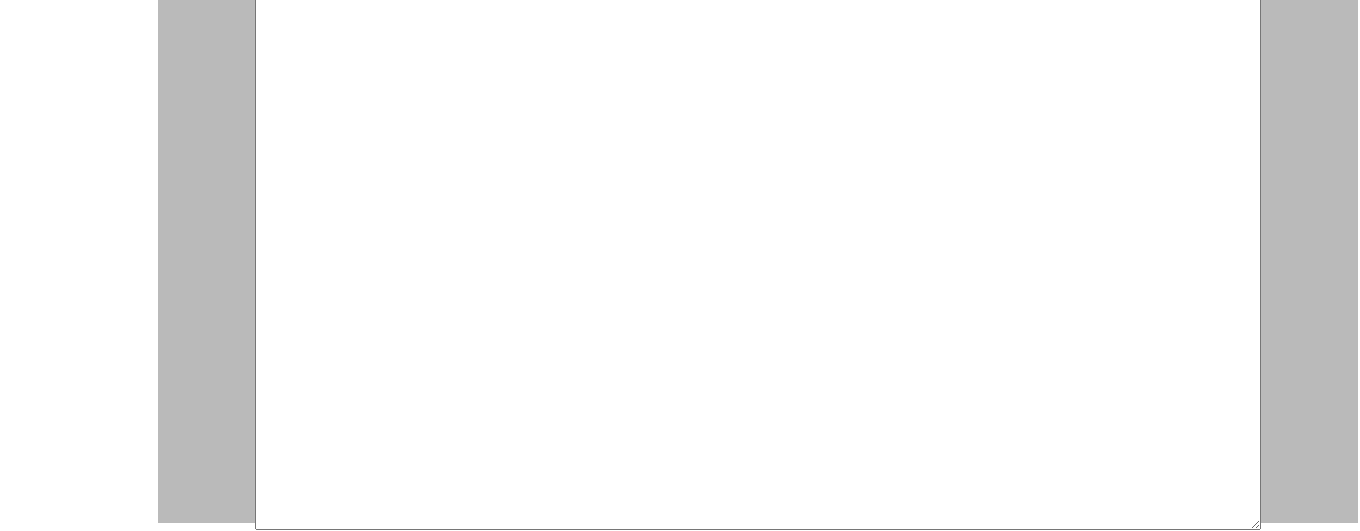
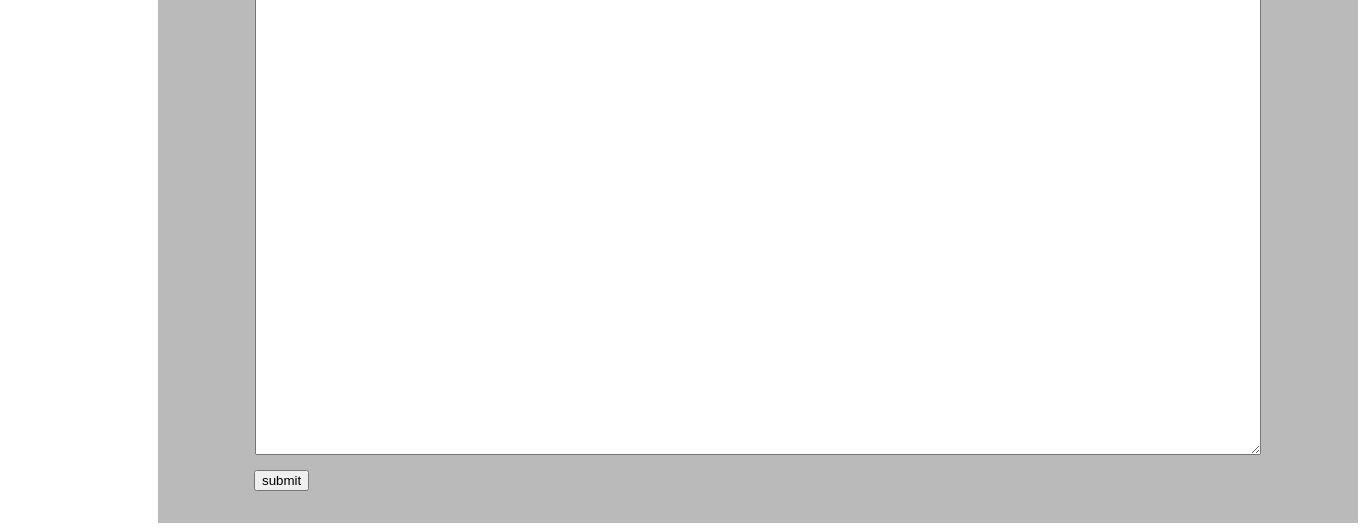
Before and after one commit to horizoncollege/project-2-verdieping-scrum-codeverse, a PHP site: page /edit.php in a window 1360 px wide. Shown: the part 577-1108 px from the top of the page. Run offline with PHP 8.4, Linux system fonts and the light colour scheme.

Commit message:
edit.php front end af

```diff
--- a/edit.php
+++ b/edit.php
@@ -20,10 +20,10 @@
             </div>
             <h2>code: </h2>
             <div class="edit-code-input">
-                <textarea class="edit-code-input-text" rows="35" type="text"></textarea>
+                <textarea class="edit-code-input-text" rows="30" type="text"></textarea>
             </div>
-            <div class="edit-code-button">
-
+            <div class="edit-submit-button">
+            <input type="submit" value="submit">
             </div>
         </div>
     </div>
--- a/style.css
+++ b/style.css
@@ -114,6 +114,8 @@ form{
     }
     .edit-submit-button{
     display: flex;
+    margin-top: 15px;
+    margin-left: 96px;
     }
     .edit-code-input-text{
         width: 1000px;
```
